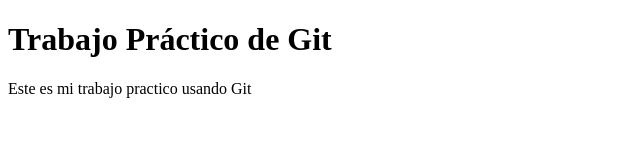
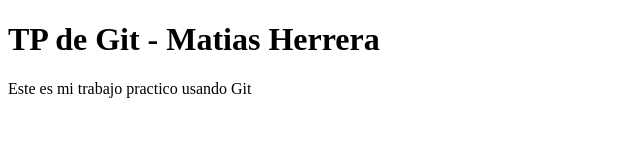
Before and after one commit to matiiasniicolasherrera-debug/tp-git-herrera, a plain HTML site: page index.html in a window 1280 px wide. Shown: the whole page, without its empty margins (0-640 px from the left). Drawn offline with Linux system fonts and the light colour scheme.

Commit message:
Cambio de titulo en index

```diff
--- a/index.html
+++ b/index.html
@@ -5,7 +5,7 @@
     <title>TP Git Herrera</title>
 </head>
 <body>
-    <h1>Trabajo Práctico de Git</h1>
+    <h1>TP de Git - Matias Herrera</h1>
 <p>Este es mi trabajo practico usando Git</p>
 </body>
 </html>
```
